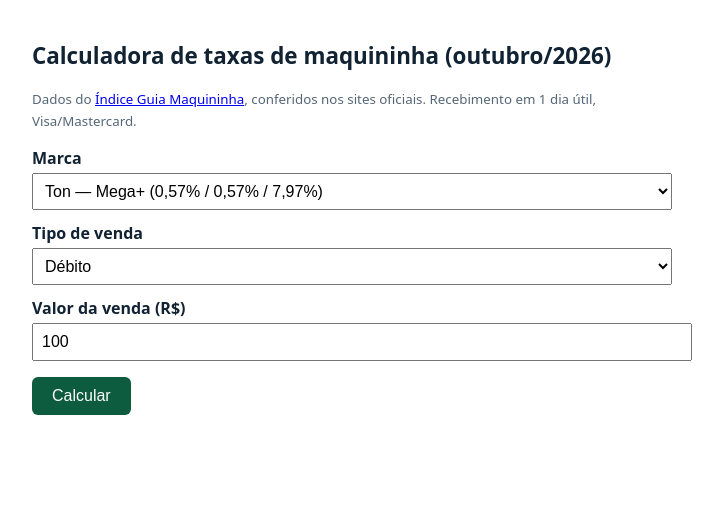
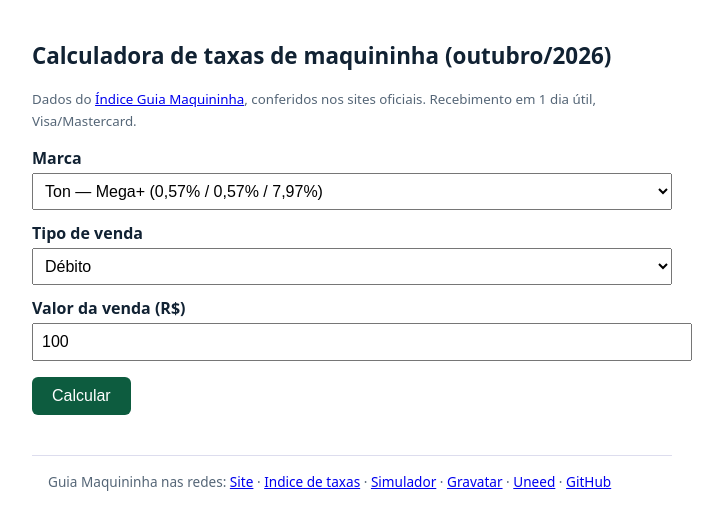
Before and after one commit to guiamaquininha/taxas-maquininhas-br, a plain HTML site: page index.html in a window 1280 px wide. Shown: the whole page, without its empty margins (288-1011 px from the left). Drawn offline with Linux system fonts and the light colour scheme.

Commit message:
Add files via upload

```diff
--- a/index.html
+++ b/index.html
@@ -2,6 +2,11 @@
 <html lang="pt-BR">
 <meta charset="utf-8">
 <meta name="viewport" content="width=device-width, initial-scale=1">
+<link rel="canonical" href="https://guiamaquininha.github.io/taxas-maquininhas-br/">
+<meta name="description" content="Calculadora de taxas de maquininhas de cartao no Brasil (Ton, PagBank, Mercado Pago, InfinitePay) com dados do Indice Guia Maquininha de outubro de 2026.">
+<script type="application/ld+json">
+{"@context":"https://schema.org","@type":"Organization","name":"Guia Maquininha","url":"https://guiamaquininha.com.br/","sameAs":["https://gravatar.com/guiamaquininhabr","https://github.com/guiamaquininha","https://github.com/guiamaquininha/taxas-maquininhas-br","https://www.uneed.best/tool/simulador-de-taxas-ton","https://guiamaquininha.github.io/taxas-maquininhas-br/"]}
+</script>
 <title>Calculadora de taxas de maquininha — out/2026</title>
 <style>
 body{font-family:system-ui,sans-serif;max-width:640px;margin:40px auto;padding:0 16px;color:#123}
@@ -45,3 +50,12 @@ function calc(){
  document.getElementById('out').innerHTML='Taxa ('+m[t].toFixed(2).replace('.',',')+'%): <b>R$ '+taxa.toFixed(2).replace('.',',')+'</b><br>Você recebe: <b>R$ '+liq.toFixed(2).replace('.',',')+'</b>';
 }
 </script>
+<footer style="max-width:640px;margin:40px auto 60px;padding:16px;font-size:.85rem;color:#567;border-top:1px solid #dde">
+Guia Maquininha nas redes:
+<a href="https://guiamaquininha.com.br/">Site</a> ·
+<a href="https://guiamaquininha.com.br/indice-de-taxas/">Indice de taxas</a> ·
+<a href="https://guiamaquininha.com.br/simulador-taxas-ton/">Simulador</a> ·
+<a href="https://gravatar.com/guiamaquininhabr">Gravatar</a> ·
+<a href="https://www.uneed.best/tool/simulador-de-taxas-ton">Uneed</a> ·
+<a href="https://github.com/guiamaquininha/taxas-maquininhas-br">GitHub</a>
+</footer>
```
Also changed, not shown: b5ec818a9ae25ca96cef17784d45511f.txt (added), 1 other file.
